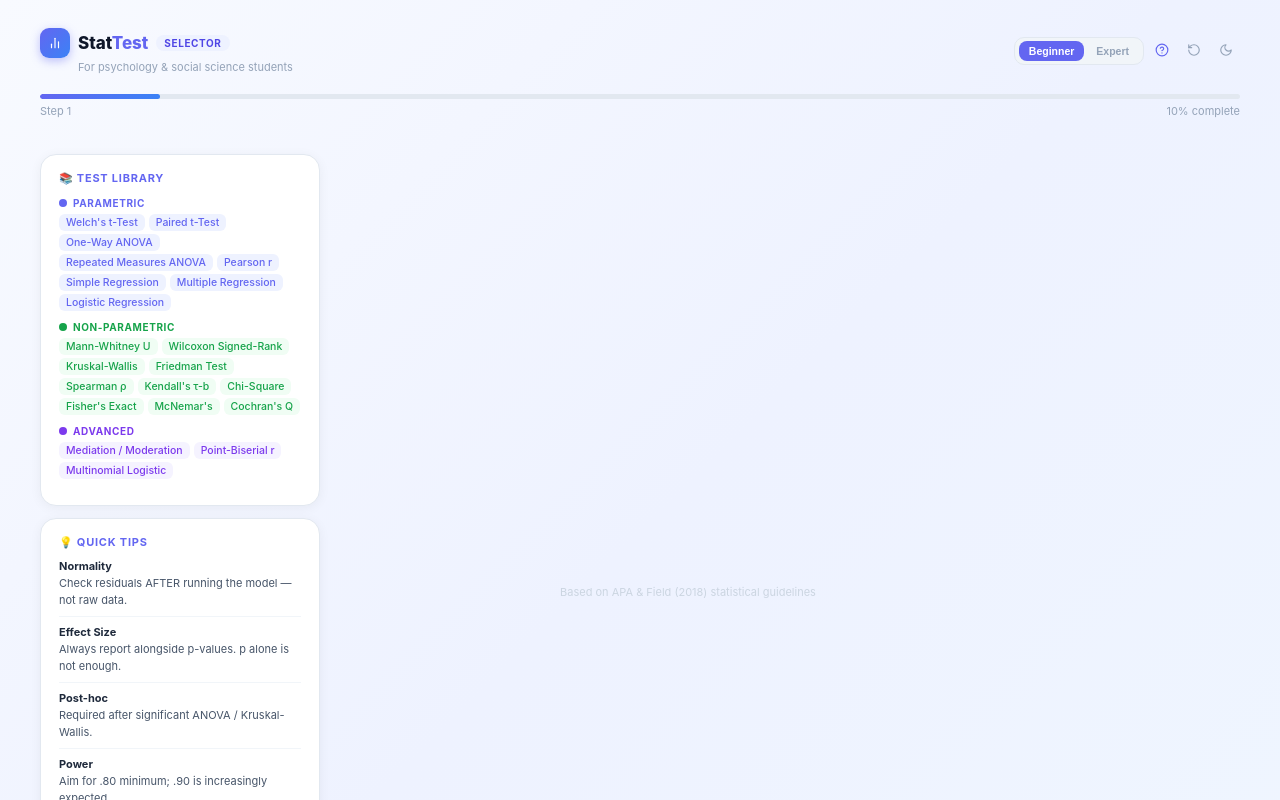
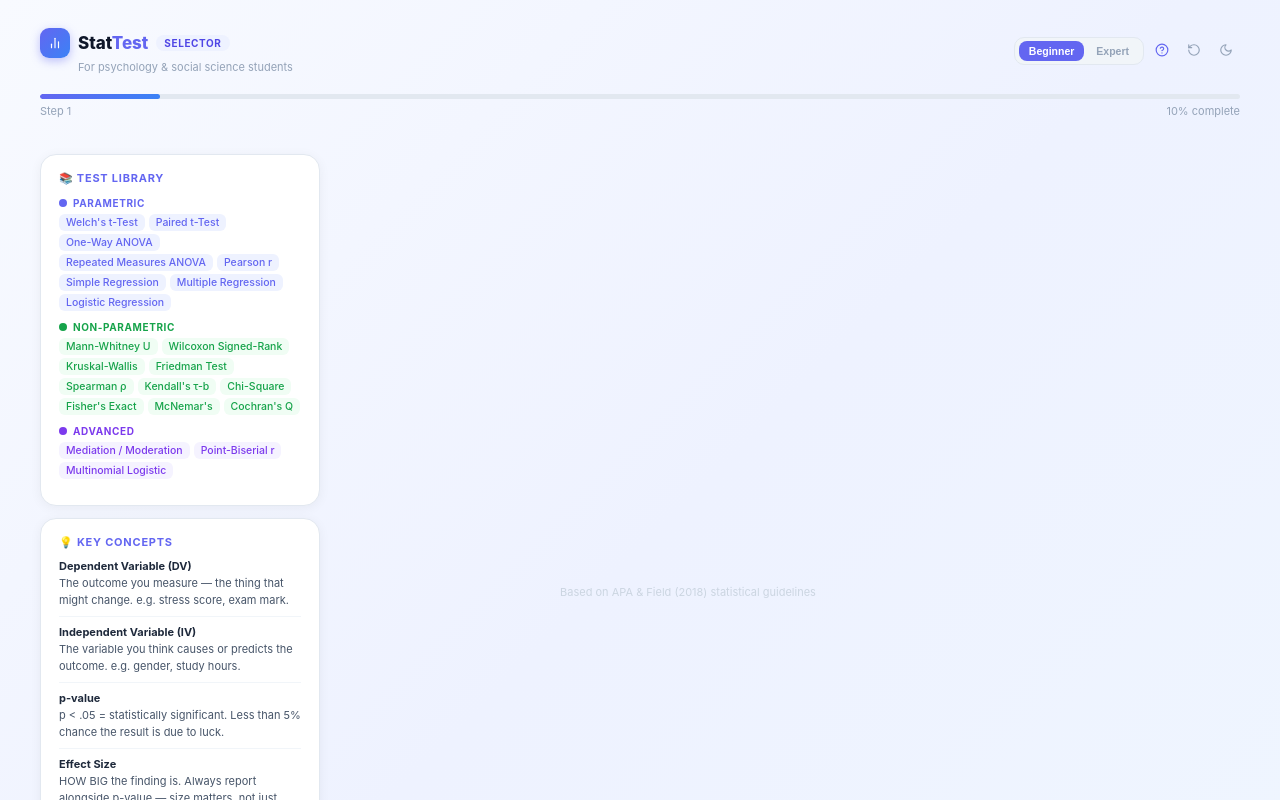
Before and after one commit to stephen228christie-ctrl/stats-test-selector, a React (Vite) app: page / in a window 1280 px wide. Shown: the top 800 px of the page. Built offline with nearby package versions, Linux system fonts and the light colour scheme.

Commit message:
Complete all features: plain language, beginner mode, glossary, Cronbach notes, India examples

```diff
--- a/src/App.jsx
+++ b/src/App.jsx
@@ -71,6 +71,7 @@ const T={
     jmv:"T-Tests → Independent Samples T-Test (Welch's is the default in jamovi)",
     cnt:"Cannot tell you which variable caused the difference, or whether groups also differ on unmeasured variables.",
     sup:"Supervisors may ask: 'Why Welch's not Student's t?' Answer: Welch's is the modern recommended default — robust to variance inequality with negligible cost when variances are equal.",
+    cronbach_note:"If your outcome is a multi-item questionnaire scale, report Cronbach's alpha (α) before this test to confirm reliability (α > .70 acceptable).",
   },
   paired_ttest:{n:"Paired Samples t-Test",e:"🔄",b:"Parametric",fit:5,altKey:"wilcoxon",
     plain:"See if scores changed in the same people over time",
@@ -86,6 +87,7 @@ const T={
     jmv:"T-Tests → Paired Samples T-Test",
     cnt:"Cannot establish causation — only that scores changed between time points. A control group is needed to rule out time/practice effects.",
     sup:"Report t, df, p, and Cohen's d. Check whether a control group was available — without one, alternative explanations for change cannot be ruled out.",
+    cronbach_note:"If your outcome is a multi-item questionnaire scale, report Cronbach's alpha (α) before this test to confirm reliability (α > .70 acceptable).",
   },
   oneway_anova:{n:"One-Way ANOVA",e:"📊",b:"Parametric",fit:4,altKey:"kruskal_wallis",
     plain:"Compare three or more separate groups on a numeric score",
@@ -946,14 +948,20 @@ export default function App(){
         ))}
       </div>
       <div style={{borderRadius:16,padding:"16px 18px",background:dark?"#1e293b":"#fff",border:dark?"1.5px solid #334155":"1.5px solid #e2e8f0",boxShadow:dark?"none":"0 2px 12px rgba(0,0,0,.05)"}}>
-        <p style={{fontSize:11,fontWeight:700,textTransform:"uppercase",letterSpacing:".07em",color:dark?"#818cf8":"#6366f1",margin:"0 0 10px"}}>💡 Quick Tips</p>
-        {[
+        <p style={{fontSize:11,fontWeight:700,textTransform:"uppercase",letterSpacing:".07em",color:dark?"#818cf8":"#6366f1",margin:"0 0 10px"}}>💡 {beginner?"Key Concepts":"Quick Tips"}</p>
+        {(beginner?[
+          ["Dependent Variable (DV)","The outcome you measure — the thing that might change. e.g. stress score, exam mark."],
+          ["Independent Variable (IV)","The variable you think causes or predicts the outcome. e.g. gender, study hours."],
+          ["p-value","p < .05 = statistically significant. Less than 5% chance the result is due to luck."],
+          ["Effect Size","HOW BIG the finding is. Always report alongside p-value — size matters, not just significance."],
+          ["Cronbach's Alpha","Reliability of your questionnaire. Report α before your main analysis. α > .70 is acceptable."],
+        ]:[
           ["Normality","Check residuals AFTER running the model — not raw data."],
           ["Effect Size","Always report alongside p-values. p alone is not enough."],
           ["Post-hoc","Required after significant ANOVA / Kruskal-Wallis."],
           ["Power","Aim for .80 minimum; .90 is increasingly expected."],
           ["APA Style","Never write 'proves' — use 'suggests' or 'indicates'."],
-        ].map(([t,d])=>(
+        ]).map(([t,d])=>(
           <div key={t} style={{marginBottom:8,paddingBottom:8,borderBottom:dark?"1px solid #1e293b":"1px solid #f1f5f9"}}>
             <p style={{fontSize:11,fontWeight:700,color:dark?"#e2e8f0":"#1e293b",margin:"0 0 2px"}}>{t}</p>
             <p style={{fontSize:11,color:tx2,margin:0,lineHeight:1.5}}>{d}</p>
```
